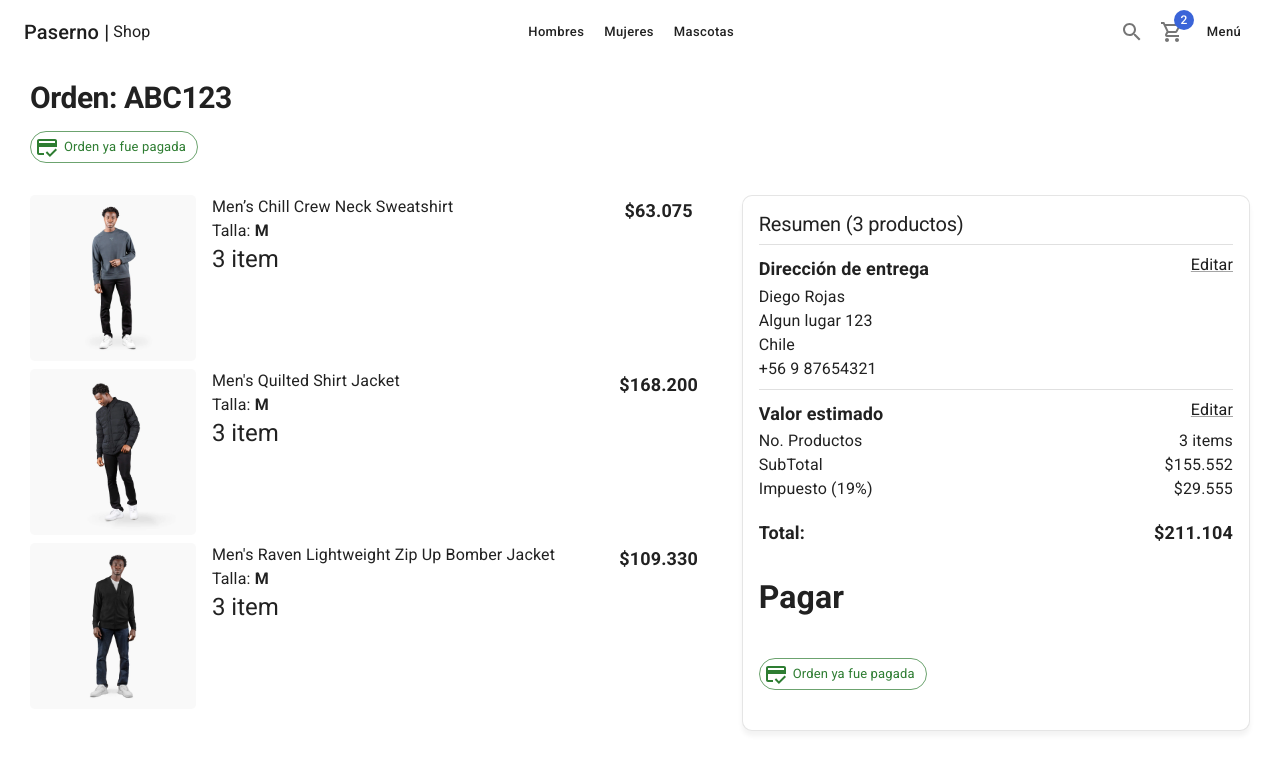
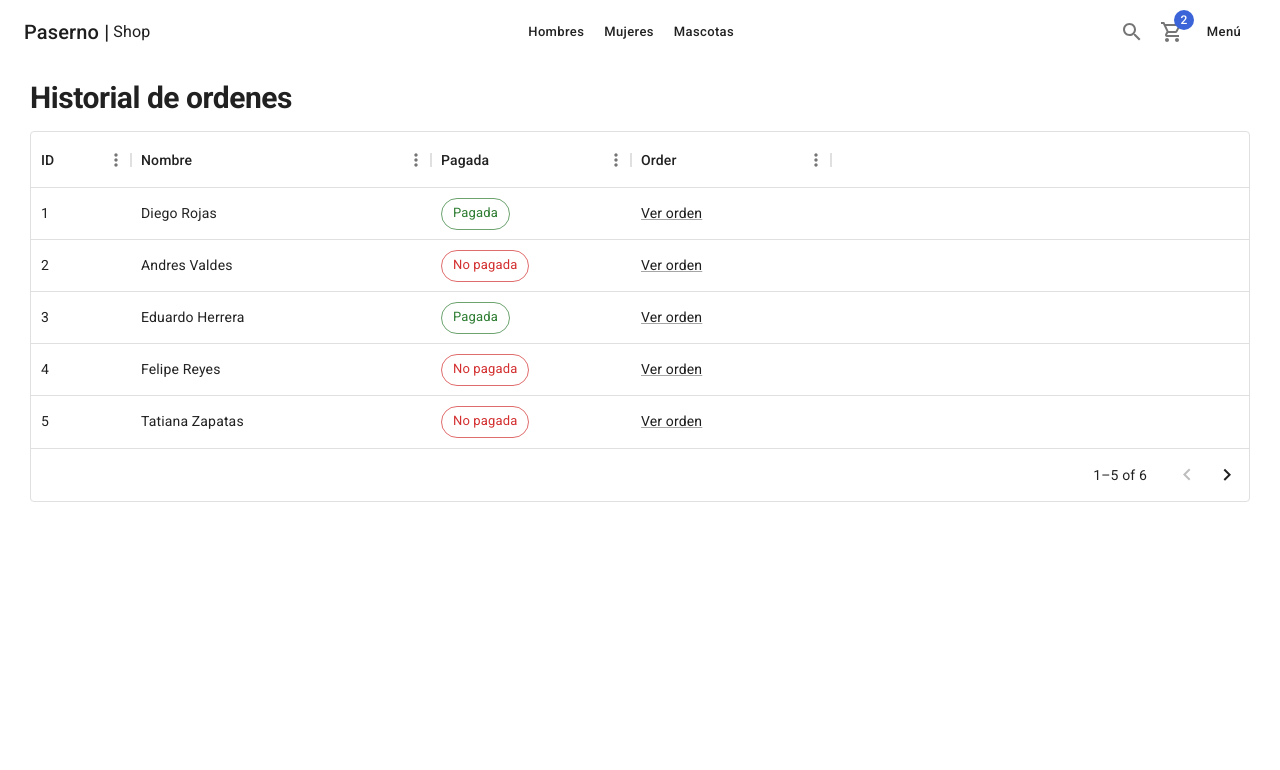
Before and after one commit to Paserno/paserno-shop, a Next.js app: page /orders/history in a window 1280 px wide. Shown: the top 770 px of the page. Built offline with nearby package versions, Linux system fonts and the light colour scheme.

Commit message:
Historial de ordenes

```diff
--- a/package.json
+++ b/package.json
@@ -13,6 +13,7 @@
     "@emotion/styled": "^11.11.0",
     "@mui/icons-material": "^5.14.1",
     "@mui/material": "^5.14.2",
+    "@mui/x-data-grid": "^6.11.0",
     "next": "13.4.12",
     "react": "18.2.0",
     "react-dom": "18.2.0",
--- /dev/null
+++ b/pages/orders/history.tsx
@@ -0,0 +1,76 @@
+import { } from 'react';
+import NextLink from 'next/link';
+
+import { ShopLayout } from '../../components/layouts';
+import { Chip, Grid, Link, Typography } from '@mui/material';
+import { DataGrid, GridColDef, GridRenderCellParams } from '@mui/x-data-grid';
+
+const columns: GridColDef[] = [
+    { field: 'id', headerName: 'ID', width: 100 },
+    { field: 'fullname', headerName: 'Nombre', width: 300 },
+
+    {
+        field: 'paid',
+        headerName: 'Pagada',
+        description: 'Muestra información si esta pagada la orden o no',
+        width: 200,
+        renderCell: (params: GridRenderCellParams) => {
+            return (
+                params.row.paid
+                ?  <Chip color='success' label='Pagada' variant='outlined'/>
+                :  <Chip color='error' label='No pagada' variant='outlined'/>
+            )
+        }
+    },
+    {
+        field: 'order',
+        headerName: 'Order',
+        width: 200,
+        sortable: false,
+        renderCell: (params: GridRenderCellParams) => {
+            return (
+                <NextLink href={`/orders/${ params.row.id }`} passHref legacyBehavior>
+                    <Link underline='always'>
+                        Ver orden
+                    </Link>
+
+                </NextLink>
+            )
+        }
+    }
+];
+
+const row = [
+    { id: 1, paid: true, fullname: ' Diego Rojas'},
+    { id: 2, paid: false, fullname: ' Andres Valdes'},
+    { id: 3, paid: true, fullname: 'Eduardo Herrera'},
+    { id: 4, paid: false, fullname: 'Felipe Reyes'},
+    { id: 5, paid: false, fullname: 'Tatiana Zapatas'},
+    { id: 6, paid: true, fullname: 'Lisa Rios'},
+]
+
+const HistoryPage = () => {
+    return (
+        <ShopLayout title={'Historial de ordenes'} pageDescription={'Historial de ordenes del cliente'}>
+            <Typography variant='h1' component='h1'>Historial de ordenes</Typography>
+
+            <Grid container sx={{ marginTop: 2}}>
+                <Grid item xs={12} sx={{ height: 650, width: '100%' }}>
+                    <DataGrid
+                        rows={row}
+                        columns={columns}
+                        initialState={{
+                            pagination: {
+                                paginationModel: { pageSize: 5 }
+                            },
+                        }}
+                        autoHeight
+                        // pageSizeOptions={[5, 10, 25]}
+                    />
+                </Grid>
+            </Grid>
+        </ShopLayout>
+    )
+}
+
+export default HistoryPage
```
Also changed, not shown: 1 other file (tests, documents, lock files or other folders).
